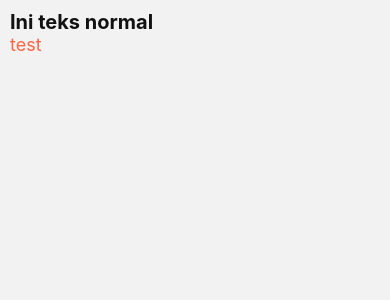
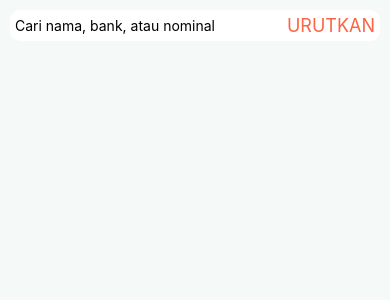
Before and after one commit to nashirjamali/simple-list-detail-rn, a React Native app: screen / in a window 390 px wide. Shown: the top 300 px of the page. Built offline with nearby package versions, Linux system fonts and the light colour scheme.

Commit message:
feat: create TextInput component UI

```diff
--- a/src/@types/components/index.ts
+++ b/src/@types/components/index.ts
@@ -1,3 +1,4 @@
 export * from './GeneralText.types';
 export * from './Button.types';
 export * from './Layout.types';
+export * from './TextInput.types';
--- a/src/components/Layout/Layout.styles.ts
+++ b/src/components/Layout/Layout.styles.ts
@@ -1,10 +1,13 @@
 import {StyleSheet} from 'react-native';
 
 import type {LayoutStyles} from '../../@types';
+import {COLORS} from '../../constants';
 
 const styles: LayoutStyles = StyleSheet.create({
   container: {
     padding: 10,
+    backgroundColor: COLORS.SLATE,
+    minHeight: '100%',
   },
 });
 
--- /dev/null
+++ b/src/components/TextInput/TextInput.component.tsx
@@ -0,0 +1,39 @@
+import React, {FC} from 'react';
+import {TextInput as TextInputRN, View} from 'react-native';
+
+import {TextInputProps} from '../../@types';
+import {BUTTON_VARIANTS} from '../../constants';
+
+import Button from '../Button/Button.components';
+
+import styles from './TextInput.styles';
+
+/**
+ * A customizable text input component that includes a button for additional actions.
+ *
+ * @component
+ * @param {TextInputProps} props - The properties for the TextInput component.
+ * @param {string} props.placeholder - The placeholder text to display when the input is empty.
+ * @param {string} props.value - The current value of the text input.
+ * @param {function} props.onChangeText - Callback function that is called when the text input value changes.
+ * @returns {JSX.Element} The rendered TextInput component with an associated button.
+ */
+const TextInput: FC<TextInputProps> = ({
+  placeholder,
+  value,
+  onChangeText,
+  ...props
+}: TextInputProps): JSX.Element => (
+  <View style={styles.container}>
+    <TextInputRN
+      style={styles.input}
+      placeholder={placeholder}
+      onChangeText={onChangeText}
+      value={value}
+      {...props}
+    />
+    <Button title="URUTKAN" variant={BUTTON_VARIANTS.NORMAL} />
+  </View>
+);
+
+export default TextInput;
--- /dev/null
+++ b/src/components/TextInput/TextInput.styles.ts
@@ -0,0 +1,23 @@
+import {StyleSheet} from 'react-native';
+
+import type {TextInputStyles} from '../../@types';
+import {COLORS} from '../../constants';
+
+const styles: TextInputStyles = StyleSheet.create({
+  container: {
+    backgroundColor: COLORS.WHITE,
+    borderRadius: 10,
+    padding: 5,
+    display: 'flex',
+    flexDirection: 'row',
+    alignItems: 'center',
+    justifyContent: 'space-between',
+    gap: 5,
+    width: '100%',
+  },
+  input: {
+    width: '70%',
+  },
+});
+
+export default styles;
--- a/src/components/index.ts
+++ b/src/components/index.ts
@@ -1,5 +1,6 @@
 import GeneralText from './GeneralText/GeneralText.components';
 import Button from './Button/Button.components';
 import Layout from './Layout/Layout.component';
+import TextInput from './TextInput/TextInput.component';
 
-export {GeneralText, Button, Layout};
+export {GeneralText, Button, Layout, TextInput};
--- a/src/constants/Colors.constants.ts
+++ b/src/constants/Colors.constants.ts
@@ -4,4 +4,5 @@ export const COLORS = {
   SUCCESS: '#55B585',
   GRAY: '#999999',
   WHITE: '#FFFFFF',
+  SLATE: '#F5F9F8',
 } as const;
--- a/src/screens/TransactionList/TransactionList.screens.tsx
+++ b/src/screens/TransactionList/TransactionList.screens.tsx
@@ -1,13 +1,12 @@
 import React from 'react';
 import {SafeAreaView, View} from 'react-native';
 
-import {Button, GeneralText, Layout} from '../../components';
+import {Button, GeneralText, Layout, TextInput} from '../../components';
 
 const TransactionList = () => {
   return (
     <Layout>
-      <GeneralText variant="header">Ini teks normal</GeneralText>
-      <Button title="test" variant="normal" />
+      <TextInput placeholder='Cari nama, bank, atau nominal' />
     </Layout>
   );
 };
```
Also changed, not shown: src/@types/components/TextInput.types.ts (added, +8 -0 lines).
